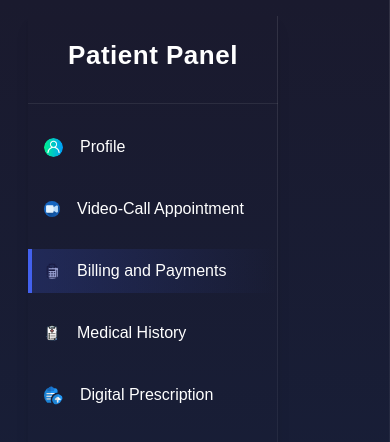
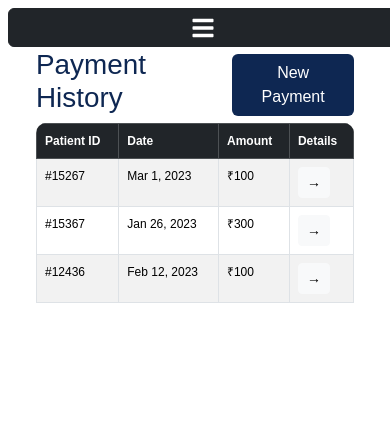
Before and after one commit to PThanushree/HMS-demo, a React (Vite) app: page /Billing in a window 390 px wide. Shown: the top 442 px of the page. Built offline with nearby package versions, Linux system fonts and the light colour scheme.

Commit message:
Responsive#1

```diff
--- a/App.jsx
+++ b/App.jsx
@@ -1,29 +1,63 @@
-import React from "react";
+import React, { useState } from "react";
 import Dashboard from "./src/Dashboard.jsx";
 import "bootstrap/dist/css/bootstrap.css";
-import { BrowserRouter, Routes, Route } from "react-router-dom";
-import VideoCall from "./src/VideoCall.jsx"; // Ensure correct capitalization
+import { BrowserRouter, Routes, Route, useLocation } from "react-router-dom";
+import VideoCall from "./src/VideoCall.jsx";
 import Billing from "./src/Billing.jsx";
 import Profile from "./src/Profile.jsx";
 import MedicalHist from "./src/MedicalHist.jsx";
 import Digital from "./src/Digital_pres.jsx";
 import "./src/Dashboard.css";
+import { FaBars, FaTimes } from "react-icons/fa";
 
 function App() {
+  const [isSidebarOpen, setIsSidebarOpen] = useState(false);
+
   return (
     <BrowserRouter>
+      <AppContent isSidebarOpen={isSidebarOpen} setIsSidebarOpen={setIsSidebarOpen} />
+    </BrowserRouter>
+  );
+}
+
+function AppContent({ isSidebarOpen, setIsSidebarOpen }) {
+  const location = useLocation();
+
+  // Close sidebar when route changes
+  React.useEffect(() => {
+    setIsSidebarOpen(false);
+  }, [location]);
+
+  return (
     <div className="container-fluid vh-100 d-flex flex-column">
       <div className="row flex-grow-1">
+        {/* Sidebar Toggle Button */}
+        <button
+          className="btn btn-dark d-md-none position-fixed top-0 start-0 m-2"
+          onClick={() => setIsSidebarOpen(true)}
+        >
+          <FaBars size={24} />
+        </button>
+
         {/* Sidebar */}
         <nav
-            className="col-md-3 col-lg-2 bg-dark text-white sidebar p-3 d-flex flex-column"
+          className={`col-md-3 col-lg-2 bg-dark text-white sidebar p-3 d-flex flex-column position-fixed h-100
+          ${isSidebarOpen ? "d-block" : "d-none d-md-flex"}`}
+          style={{ transition: "0.3s" }}
         >
+          {/* Close Button */}
+          <button
+            className="btn btn-light d-md-none align-self-end mb-2"
+            onClick={() => setIsSidebarOpen(false)}
+          >
+            <FaTimes size={24} />
+          </button>
           <Dashboard />
         </nav>
 
         {/* Main Content */}
         <main
-            className="col-md-9 col-lg-10 p-4 d-flex flex-column flex-grow-1"
+          className="col-md-9 col-lg-10 p-4 d-flex flex-column flex-grow-1 offset-md-3 offset-lg-2"
           style={{ overflowY: "auto", minHeight: "100vh" }}
         >
           <Routes>
@@ -36,7 +70,6 @@ function App() {
         </main>
       </div>
     </div>
-    </BrowserRouter>
   );
 }
 
--- a/src/Billing.jsx
+++ b/src/Billing.jsx
@@ -1,11 +1,10 @@
-import React, { useState } from "react";
+import React, { useState, useEffect } from "react";
 import "bootstrap/dist/css/bootstrap.min.css";
+import "bootstrap/dist/js/bootstrap.bundle.min"; // Import Bootstrap JS
 import "./PaymentHistory.css";
 
-import { useEffect } from "react";
-import "bootstrap/dist/js/bootstrap.bundle.min"; // Import Bootstrap JS
-
 const PaymentHistory = () => {
+  const [expandedRow, setExpandedRow] = useState(null);
   const [showForm, setShowForm] = useState(false);
   const [paymentStatus, setPaymentStatus] = useState("Pending");
   const [newPayment, setNewPayment] = useState({
@@ -16,90 +15,48 @@ const PaymentHistory = () => {
     status: "Pending",
   });
 
+  const toggleRow = (index) => {
+    setExpandedRow(expandedRow === index ? null : index);
+  };
+
   const [data, setData] = useState([
-    {
-      id: "#15267",
-      date: "Mar 1, 2023",
-      amount: 100,
-      cardType: "Debit Card",
-      status: "Success",
-    },
-    {
-      id: "#15367",
-      date: "Jan 26, 2023",
-      amount: 300,
-      cardType: "Credit Card",
-      status: "Success",
-    },
-    {
-      id: "#12436",
-      date: "Feb 12, 2023",
-      amount: 100,
-      cardType: "Credit Card",
-      status: "Success",
-    },
+    { id: "#15267", date: "Mar 1, 2023", amount: 100, cardType: "Debit Card", status: "Success" },
+    { id: "#15367", date: "Jan 26, 2023", amount: 300, cardType: "Credit Card", status: "Success" },
+    { id: "#12436", date: "Feb 12, 2023", amount: 100, cardType: "Credit Card", status: "Success" }
   ]);
 
   const handleInputChange = (e) => {
     setNewPayment({ ...newPayment, [e.target.name]: e.target.value });
   };
 
-  const handleAddPayment = () => {
-    if (
-      newPayment.id &&
-      newPayment.date &&
-      newPayment.amount &&
-      newPayment.cardType
-    ) {
-      setPaymentStatus("Processing");
-
-      setTimeout(() => {
-        setPaymentStatus("Verified");
-
-        setTimeout(() => {
-          setPaymentStatus("Completed"); // Success state with checkmark
-
-          setTimeout(() => {
-            setNewPayment({ ...newPayment, status: "Success" });
-            setData([...data, { ...newPayment, status: "Success" }]);
-            setShowForm(false);
-            setPaymentStatus("Pending"); // Reset loader for next use
-          }, 1000);
-        }, 1500);
-      }, 2000);
-    } else {
-      alert("Please fill all fields before adding a payment.");
-    }
-  };
-
-  // Function to delete a row from the table
   const handleDelete = (id) => {
     const updatedData = data.filter((payment) => payment.id !== id);
     setData(updatedData);
+
+     // If the deleted row was the expanded row, collapse it
+     if (expandedRow !== null && data.findIndex((payment) => payment.id === id) === expandedRow) {
+      setExpandedRow(null);
+    }
+
   };
 
-  // Bootstrap Tooltip Initialization
   useEffect(() => {
     import("bootstrap").then(({ Tooltip }) => {
-      document
-        .querySelectorAll('[data-bs-toggle="tooltip"]')
-        .forEach((tooltipTrigger) => {
+      document.querySelectorAll('[data-bs-toggle="tooltip"]').forEach((tooltipTrigger) => {
         new Tooltip(tooltipTrigger);
       });
     });
   }, [data]);
 
-  document.addEventListener("click", () => {
-    const tooltips = document.querySelectorAll(".tooltip");
-    tooltips.forEach((tooltip) => tooltip.remove()); // Removes all tooltips
-  });
-
   return (
     <div className="container-fluid mt-4 payment-history-container">
       <div className="d-flex justify-content-between align-items-center">
         <h1 style={{ color: "rgba(14, 39, 82, 1)" }}>Payment History</h1>
-        <button className="btn" onClick={() => setShowForm(true)}
-          style={{ backgroundColor: "rgba(14, 39, 82, 1)", color: "white" }} >
+        <button
+          className="btn"
+          onClick={() => setShowForm(true)}
+          style={{ backgroundColor: "rgba(14, 39, 82, 1)", color: "white" }}
+        >
           New Payment
         </button>
       </div>
@@ -108,97 +65,74 @@ const PaymentHistory = () => {
         <div className="full-screen-modal">
           <div className="payment-form-container">
             <h3>Enter Payment Details</h3>
-            <input
-              type="text"
-              name="id"
-              placeholder="Patient ID"
-              onChange={handleInputChange}
-            />
+            <input type="text" name="id" placeholder="Patient ID" onChange={handleInputChange} />
             <input type="date" name="date" onChange={handleInputChange} />
-            <input
-              type="number"
-              name="amount"
-              placeholder="Amount (₹)"
-              onChange={handleInputChange}
-            />
-            {/* <input type="text" name="method" placeholder="Payment Method" onChange={handleInputChange} /> */}
+            <input type="number" name="amount" placeholder="Amount (₹)" onChange={handleInputChange} />
             <select name="cardType" onChange={handleInputChange}>
-              <option value="" disabled selected>
-                Select Payment Method
-              </option>
+              <option value="" disabled selected>Select Payment Method</option>
               <option value="Credit Card">Credit Card</option>
               <option value="Debit Card">Debit Card</option>
               <option value="Bank Transfer">Bank Transfer</option>
             </select>
-
-            {/* Loader */}
-            <div className="progress-circle-container">
-              <div
-                className={`progress-circle ${paymentStatus} ${
-                  paymentStatus !== "Pending" ? "Spinning" : ""
-                }`}
-              >
-                {paymentStatus === "Completed" && (
-                  <span className="checkmark">&#10003;</span>
-                )}
-              </div>
-              <p>{paymentStatus}</p>
-            </div>
-
-            <button className="btn btn-success mx-3" onClick={handleAddPayment}>
-              Confirm Payment
-            </button>
-            <button
-              className="btn btn-danger"
-              onClick={() => setShowForm(false)}
-            >
-              Cancel
-            </button>
+            <button className="btn btn-success mx-3">Confirm Payment</button>
+            <button className="btn btn-danger" onClick={() => setShowForm(false)}>Cancel</button>
           </div>
         </div>
-      ) : (    /*to hide table when form page is open -using ternary operator */
-        <table className="table table-striped my-5">
-          <thead>
+      ) : (
+        <div className="table-responsive">
+          <table className="table table-striped table-bordered">
+            <thead className="table-dark">
               <tr>
                 <th>Patient ID</th>
                 <th>Date</th>
                 <th>Amount</th>
-              <th>Payment Method</th>
-              <th>Status</th>
+                <th className="d-none d-md-table-cell">Payment Method</th> {/* Hidden on mobile */}
+                <th className="d-none d-md-table-cell">Status</th> {/* Hidden on mobile */}
+                <th className="d-none d-md-table-cell">Action</th> {/* Hidden on mobile */}
+                <th className="d-md-none">Details</th> {/* Arrow for mobile */}
               </tr>
             </thead>
             <tbody>
               {data.map((payment, index) => (
-              <tr key={index}>
+                <React.Fragment key={index}>
+                  <tr>
                     <td>{payment.id}</td>
                     <td>{payment.date}</td>
                     <td>₹{payment.amount}</td>
-                <td>{payment.cardType}</td>
-                <td>
-                  <span
-                    className={`badge ${
-                      payment.status === "Success" ? "bg-success" : "bg-warning"
-                    }`}
-                  >
+                    <td className="d-none d-md-table-cell">{payment.cardType}</td> {/* Hidden on mobile */}
+                    <td className="d-none d-md-table-cell">
+                      <span className={`badge ${payment.status === "Success" ? "bg-success" : "bg-warning"}`}>
                         {payment.status}
                       </span>
                     </td>
-                <td>
-                  <button
-                    className="btn btn-danger btn-xs p-1 d-flex align-items-center justify-content-center"
-                    onClick={() => handleDelete(payment.id)}
-                    style={{ width: "24px", height: "24px" }}
-                    data-bs-toggle="tooltip"
-                    data-bs-placement="top"
-                    title="Delete"
-                  >
-                    🗑
+                    <td className="d-none d-md-table-cell">
+                      <button className="btn btn-danger btn-sm" onClick={() => handleDelete(payment.id)}>🗑</button>
+                    </td>
+                    <td className="d-md-none">
+                      <button className="btn btn-light btn-sm" onClick={() => toggleRow(index)}>
+                      {expandedRow === index ? "←" : "→"} {/* Change icon based on expanded state */}
                       </button>
                     </td>
                   </tr>
+
+                  {expandedRow === index && (
+                    <tr className="d-md-none">
+                      <td colSpan="6">
+                        <div className="expanded-details">
+                          <p><strong>Payment Method:</strong> {payment.cardType}</p>
+                          <p><strong>Status:</strong> {payment.status}</p>
+                          <p><strong>Action:</strong>
+                            <button className="btn btn-danger btn-sm mx-2" onClick={() => handleDelete(payment.id)}>🗑 Delete</button>
+                          </p>
+                        </div>
+                      </td>
+                    </tr>
+                  )}
+                </React.Fragment>
               ))}
             </tbody>
           </table>
+        </div>
       )}
     </div>
   );
--- a/src/PaymentHistory.css
+++ b/src/PaymentHistory.css
@@ -190,3 +190,14 @@
   top: 20px;
   right: 20px;
 }
+
+
+@media (max-width: 480px) {
+  table {
+    font-size: 12px;
+  }
+  th, td {
+    padding: 5px;
+    white-space: nowrap;
+  }
+}
```
Lines whose indentation alone changed are shown as unchanged.
